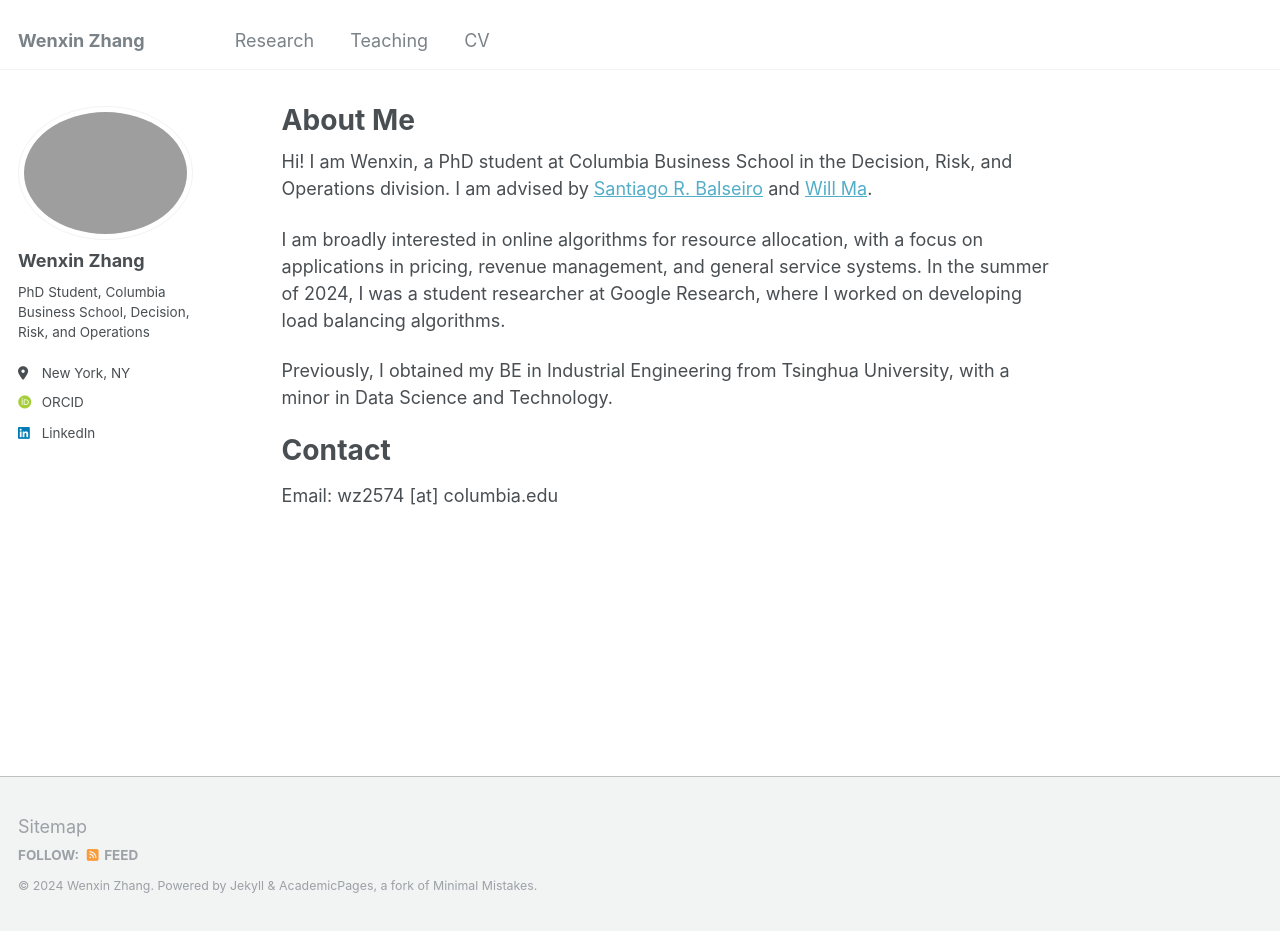
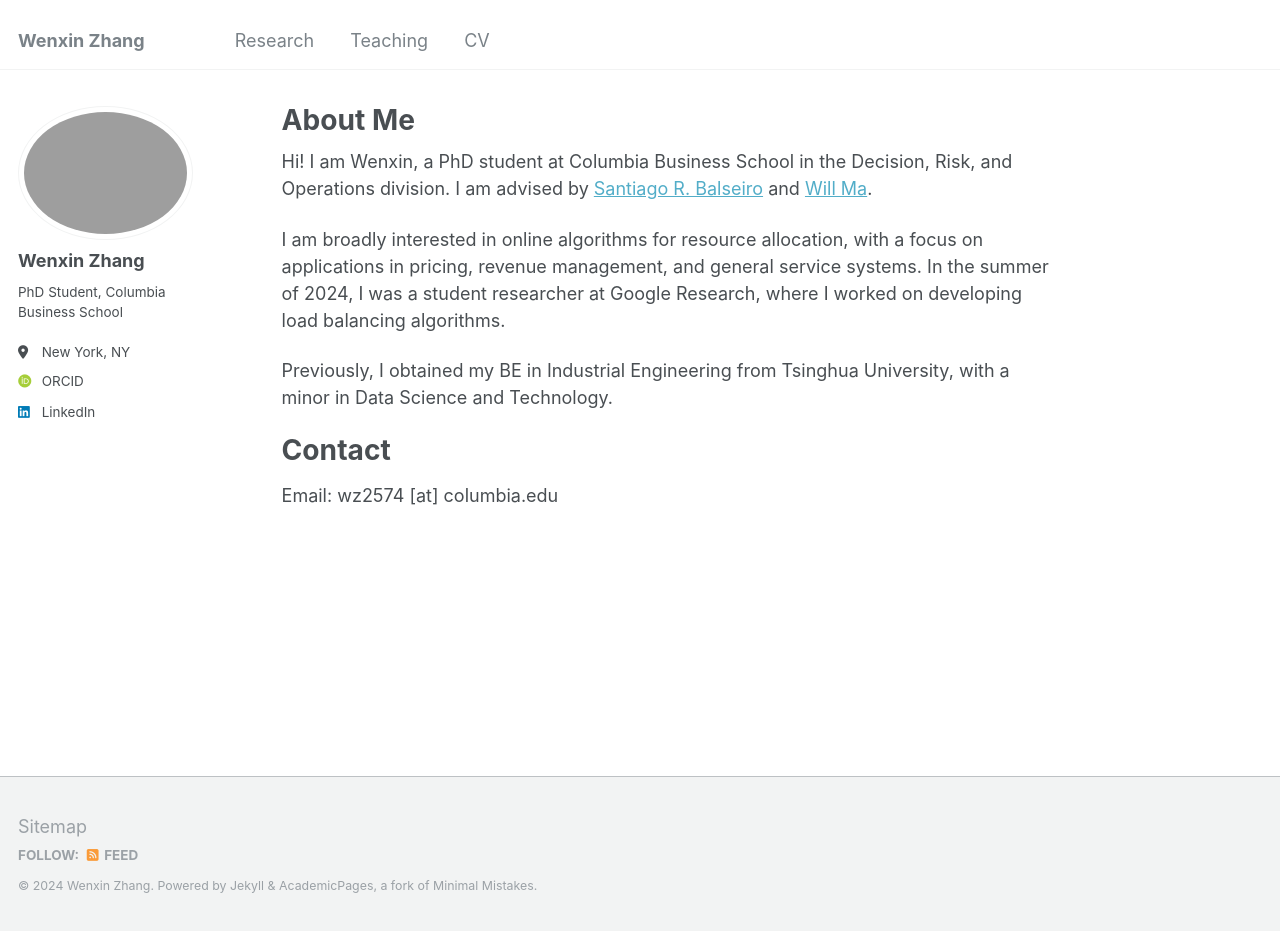
Before and after one commit to kimwx/wenxinzhang.github.io, a Jekyll site: the page built from _pages/about.md, in a window 1280 px wide and 931 px high. Built offline with Jekyll 4.4.1, drawn with Linux system fonts in a browser that asks for light colours; some web fonts are replaced.

Commit message:
Update _config.yml

```diff
--- a/_config.yml
+++ b/_config.yml
@@ -24,10 +24,7 @@ author:
   avatar           : "profile.png"
   name             : "Wenxin Zhang"
   pronouns         : # example: "she/her"
-  bio              : >
-    PhD Student,
-    Columbia Business School,
-    Decision, Risk, and Operations
+  bio              : "PhD Student, Columbia Business School"
   location         : "New York, NY"
   #employer         : "Red Brick University"
   #uri              : # URL
```
